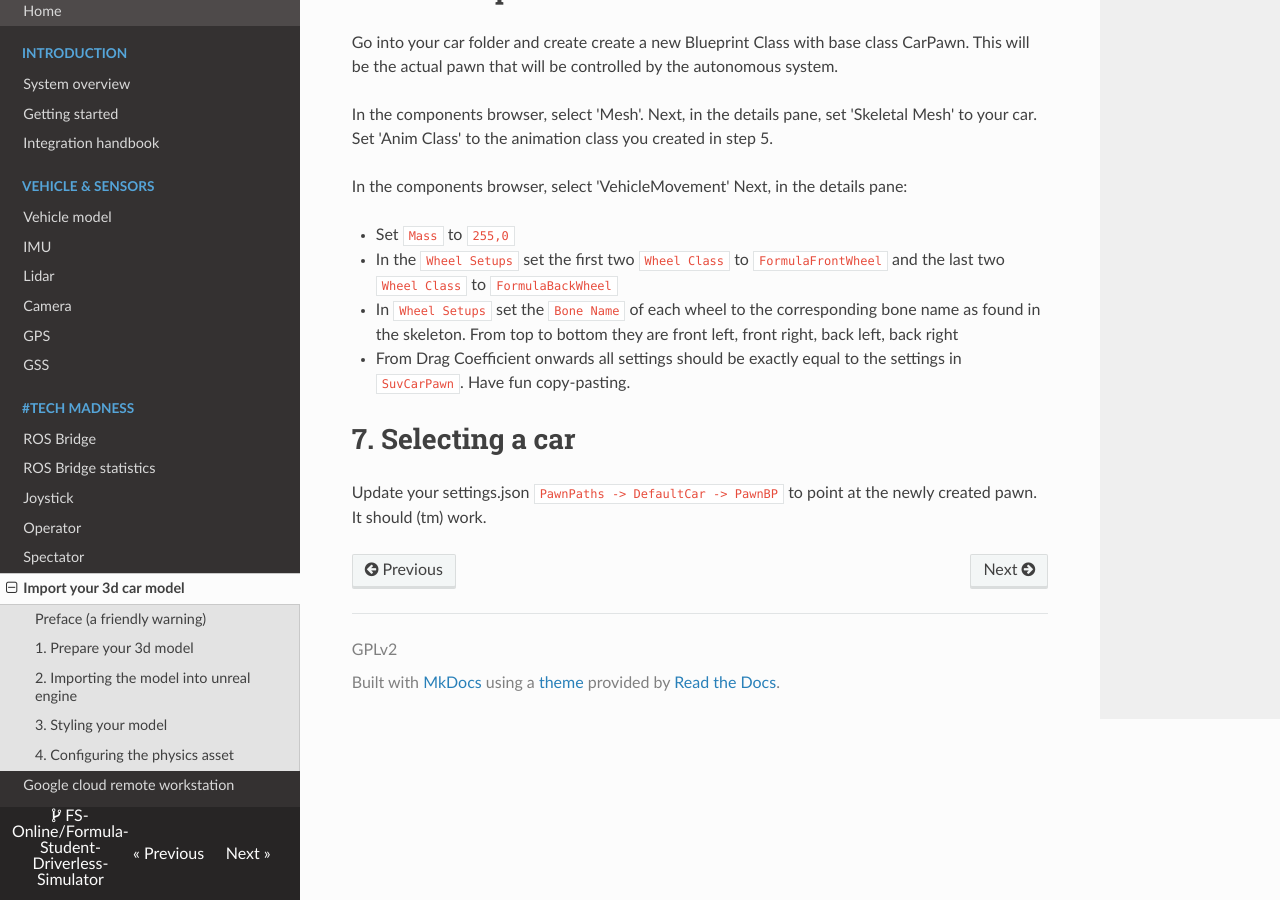
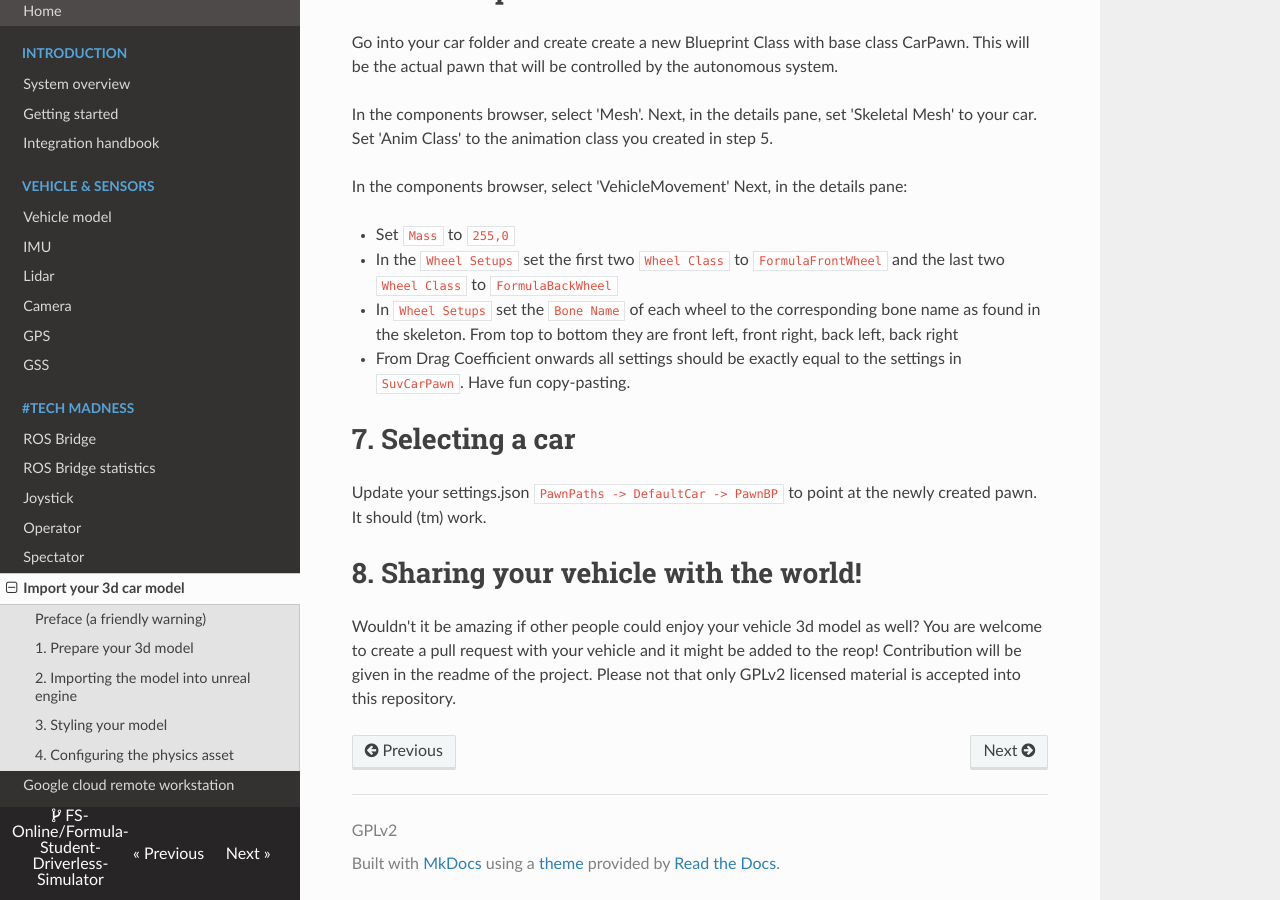
Before and after one commit to FS-Driverless/Formula-Student-Driverless-Simulator, an MkDocs documentation site: the page built from docs/import-car-3d-model.md, in a window 1280 px wide and 900 px high, scrolled down 3938 px. Built offline with MkDocs 1.6.1, drawn with Linux system fonts in a browser that asks for light colours; nearby versions of some CDN libraries; comment, search, counter and statistics services are not loaded.

Commit message:
Clarify 3d model sharing

```diff
--- a/docs/import-car-3d-model.md
+++ b/docs/import-car-3d-model.md
@@ -121,3 +121,10 @@
 # 7. Selecting a car
 Update your settings.json `PawnPaths -> DefaultCar -> PawnBP` to point at the newly created pawn.
 It should (tm) work.
+
+# 8. Sharing your vehicle with the world!
+
+Wouldn't it be amazing if other people could enjoy your vehicle 3d model as well?
+You are welcome to create a pull request with your vehicle and it might be added to the reop!
+Contribution will be given in the readme of the project.
+Please not that only GPLv2 licensed material is accepted into this repository.
--- a/mkdocs.yml
+++ b/mkdocs.yml
@@ -18,7 +18,7 @@
     - "Lidar": "lidar.md"
     - "Camera": "camera.md"
     - "GPS": "gps.md"
-    - "GSS": "gss.md"
+    - "GSS": "ground-speed-sensor.md"
   - "#tech madness":
     - "ROS Bridge": "ros-bridge.md"
     - "ROS Bridge statistics": "statistics.md"
```
Also changed, not shown: docs/integration-handbook.md (+4 -0 lines).
